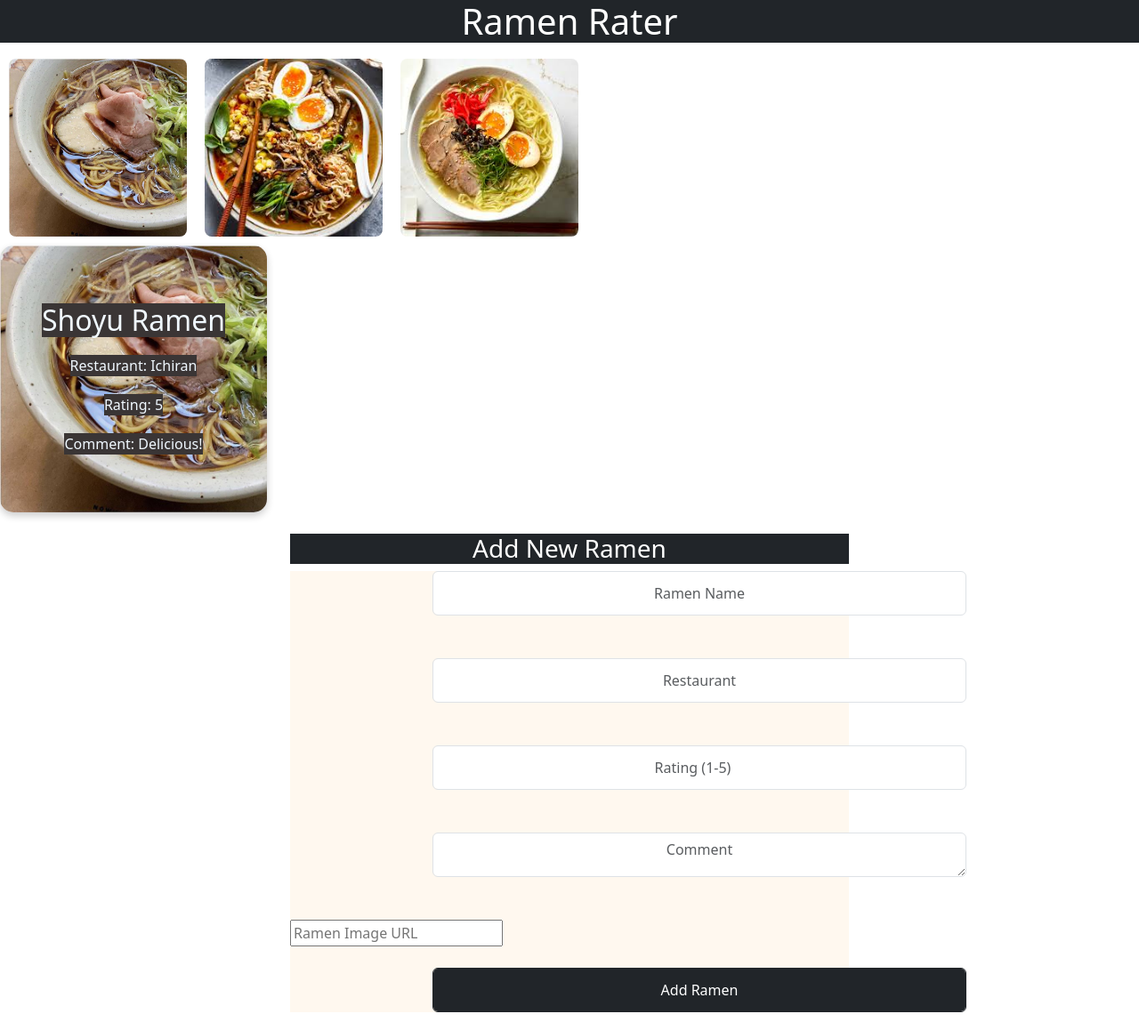
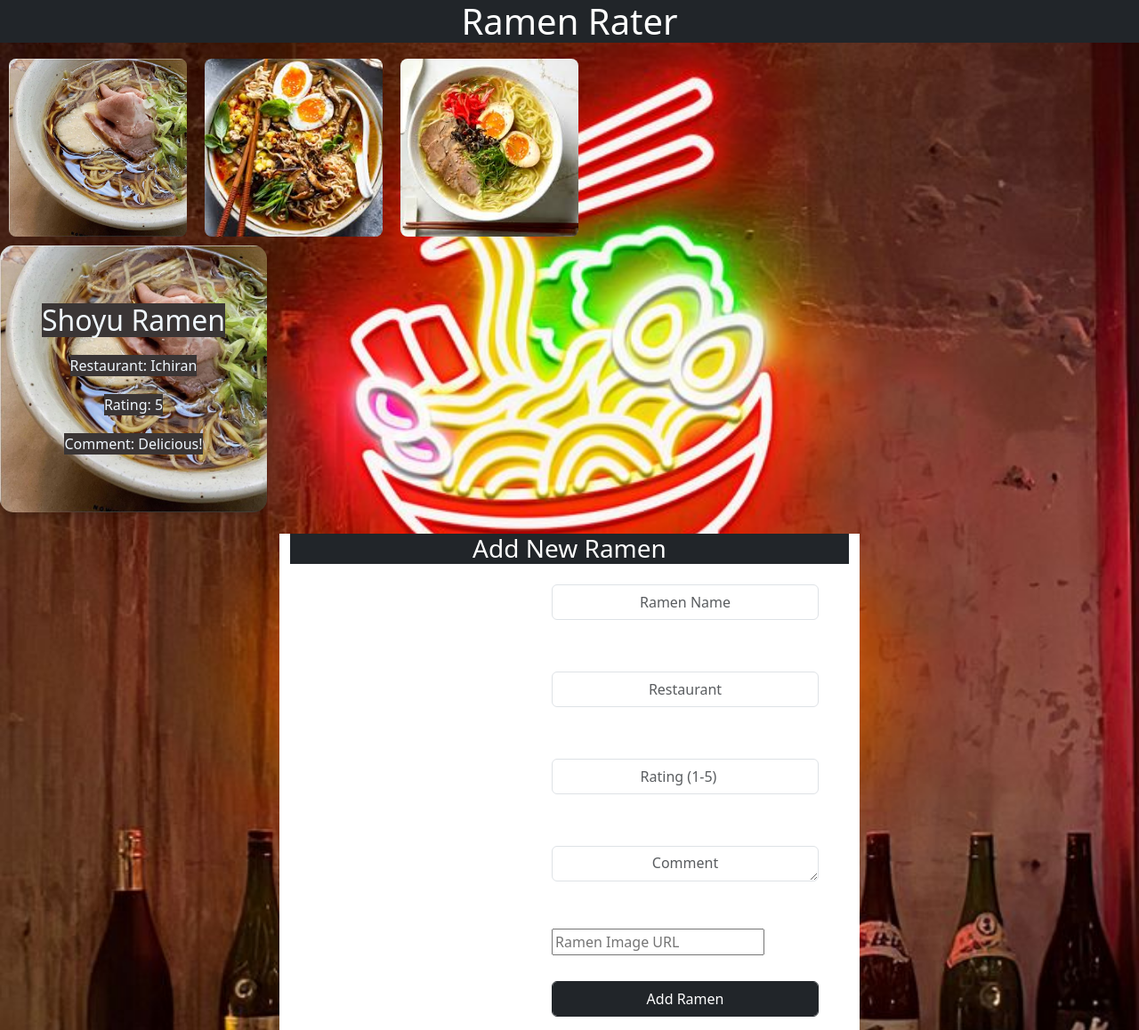
Before and after one commit to Mash-ruela/Phase-1-CodeChallenge, a plain HTML site: page index.html in a window 1280 px wide. Shown: the whole page at 89% size. Drawn offline with nearby package versions, Linux system fonts and the light colour scheme.

Commit message:
Update css

```diff
--- a/style.css
+++ b/style.css
@@ -1,3 +1,11 @@
+body{
+  background-image: url('images/43755438-5b2e-4ea1-8663-1cd671d667b3.jpeg');
+  background-repeat: no-repeat;
+  background-size: cover;
+  background-position: center;
+}
+
+
 #ramen-detail {
     display: flex;
     flex-direction: column;
@@ -26,16 +34,21 @@
     object-fit: cover;
     margin: 10px;
     border-radius: 8px;
+    flex-direction: column;
+    justify-content: center;
+    flex-wrap: wrap;
   }
 
  #ramen-form{
-    background-color: rgb(255, 248, 239);
+    width: 60px;
+    max-width: 300px;
+    margin: auto;
+    padding: 10px;
+    border-radius: 10px;
  }
  .form-control{
-    width: 600px;
-    height: 50px;
-    justify-content: center;
-    align-items: center;
+    width: 300px;
+    height: 40px;
     text-align: center;
-    margin-left: 160px;
+    margin: 5px auto;
  }
```
Also changed, not shown: images/43755438-5b2e-4ea1-8663-1cd671d667b3.jpeg (added).
